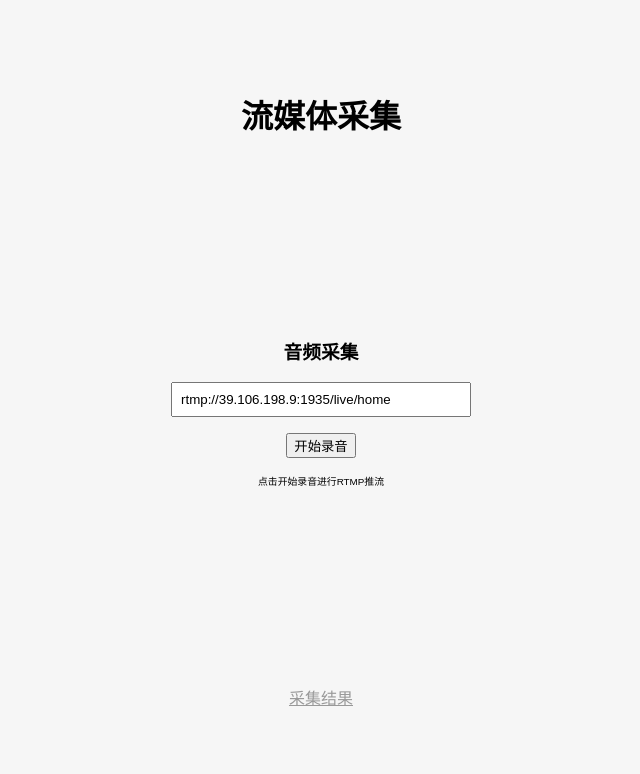
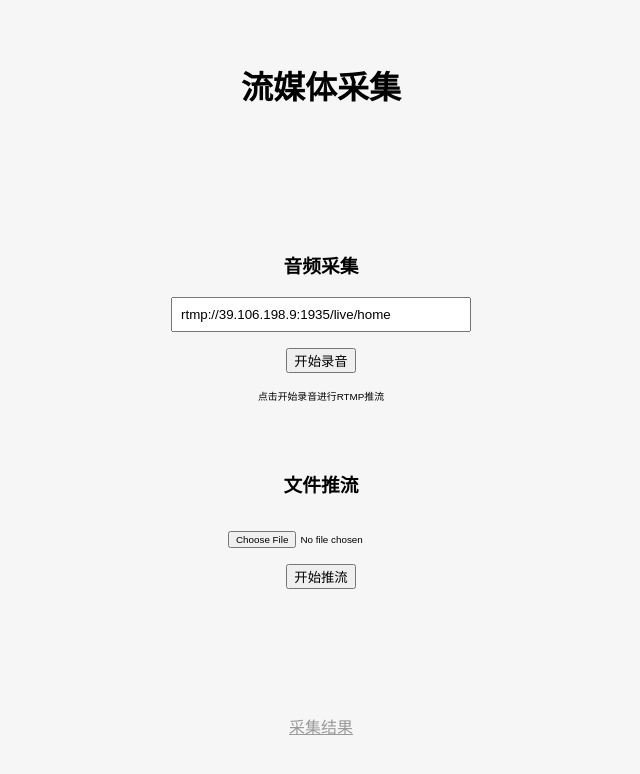
Before and after one commit to JackyM06/WebPushMedia, a Vue app: page / in a window 1280 px wide. Shown: the top 774 px of the page, without its empty margins (319-959 px from the left). Built offline with nearby package versions, Linux system fonts and the light colour scheme.

Commit message:
新增文件上传

```diff
--- a/src/views/Main/AudioPush.vue
+++ b/src/views/Main/AudioPush.vue
@@ -1,5 +1,5 @@
 <template>
-    <div>
+    <div class="d-flex flex-column jc-center ai-center">
         <h3 class="text-center">音频采集</h3>
         <div v-show="!Recording" class="d-flex flex-column ai-center">
             <input class="mb-2 p-1" v-model="pushUrl" type="text" style="width:300px" placeholder="请输入推流的RTMP地址">
@@ -11,6 +11,11 @@
             <button @click="endRecording">取消录音</button>
         </div>
         <p class="fs-xxs my-2 text-center" v-text="message"></p>
+        <div class="d-flex flex-column jc-center ai-center mt-3">
+          <h3>文件推流</h3>
+          <input ref="file" type="file" accept="audio/*" class="fs-xxs my-2 text-center">
+          <button @click="beginUpload">开始推流</button>
+        </div>
     </div>
 </template>
 
@@ -121,8 +126,8 @@
                 // 获取音频流媒体
                 navigator.mediaDevices.getUserMedia({audio:true}).then(stream => {
                     this.$refs.audio.srcObject = stream
-                    this.socketConnect('http://39.106.198.9:8090')
-                    // this.socketConnect('http://localhost:8090')
+                    // this.socketConnect('http://39.106.198.9:8090')
+                    this.socketConnect('http://localhost:8090')
                     this.Recording = true
                     // 创建MediaStreamRecorder对象
                     this.mediaRecorder = new MediaStreamRecorder(stream)
@@ -139,6 +144,37 @@
                 this.mediaRecorder.stop()
                 this.Recording = false
                 this.$refs.audio.srcObject = null
+            },
+            socketFileSend(blob){
+              if(this.canSend){
+                this.socket.emit("sendFileBlob", blob)
+              }else{
+                this.message = '当前连接存在波动，正在重试'
+              }
+              this.socket.on('sent',()=>{
+                this.message = "正在推流，可到采集结果中拉流查看效果"
+              })
+            },
+            beginUpload(){
+              let file = this.$refs.file.files[0]
+              if(file){
+                let type = file.type
+                this.socketConnect('http://localhost:8090')
+                let reader = new FileReader()
+                reader.readAsArrayBuffer(file)
+                reader.onload = (e)=>{
+                  let blob = null
+                  if (typeof e.target.result === 'object') {
+                    blob = new Blob([e.target.result],{type})
+                  } else {
+                    blob = e.target.result
+                  }
+                  setTimeout(()=>{
+                    this.socketFileSend(blob)
+                  },3000)
+                  console.log('blob: ', blob);
+                }
+              }
             }
         }
     }
```
